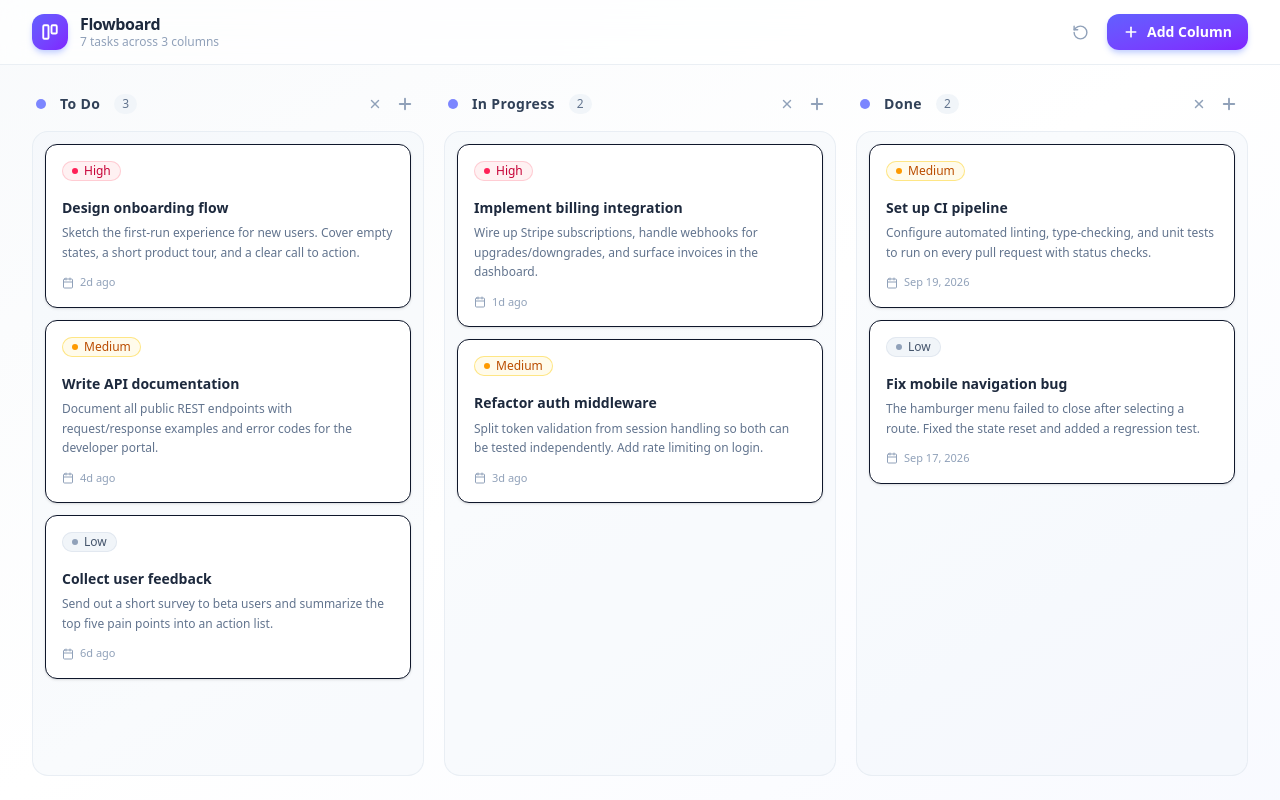
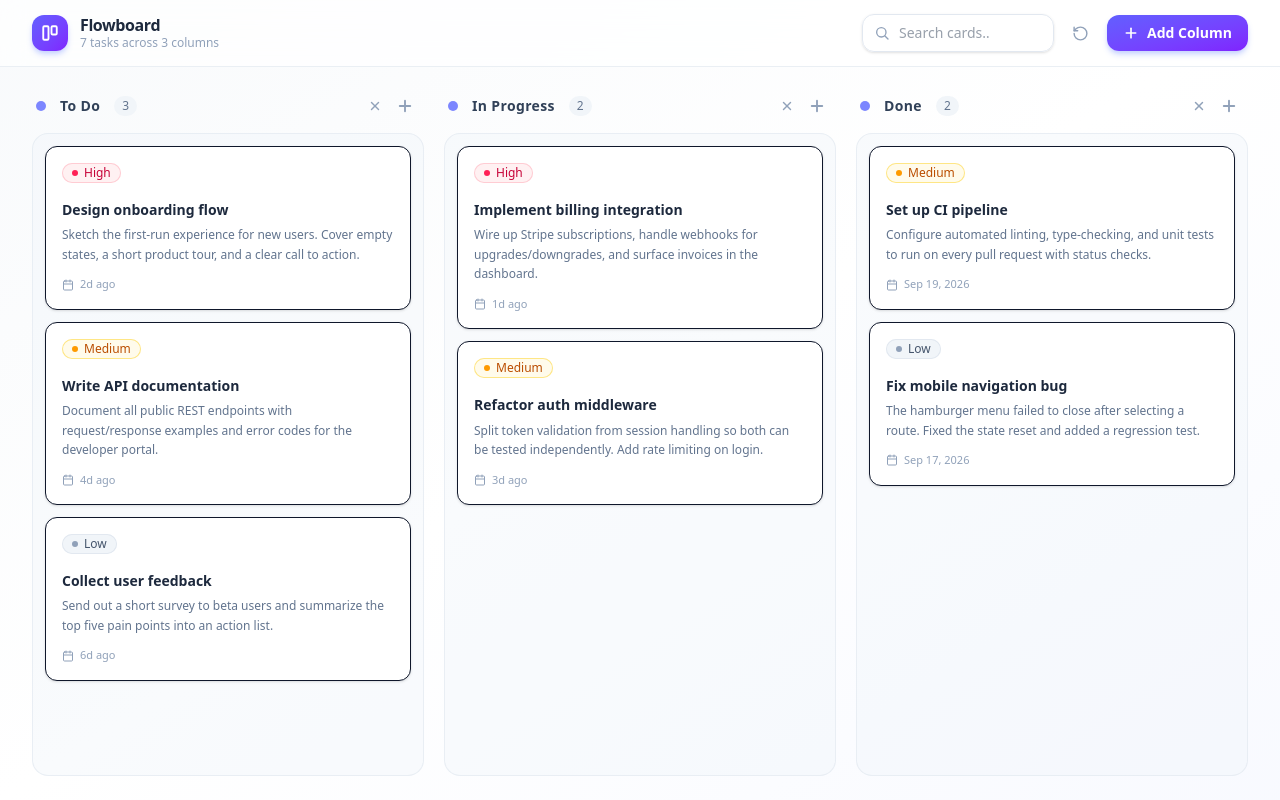
Before and after one commit to devbwoh/task-drop, a React (Vite) app: page / in a window 1280 px wide. Built offline with nearby package versions, Linux system fonts and the light colour scheme.

Commit message:
카드 검색 필터링

```diff
--- a/index.html
+++ b/index.html
@@ -5,7 +5,7 @@
     <link rel="icon" type="image/svg+xml" href="/favicon.svg" />
     <meta name="viewport" content="width=device-width, initial-scale=1.0" />
     <meta name="description" content="Flowboard — a modern, drag-and-drop Kanban board." />
-    <title>Flowboard · Kanban</title>
+    <title>Flowboard</title>
   </head>
   <body>
     <div id="root"></div>
--- a/src/App.tsx
+++ b/src/App.tsx
@@ -53,6 +53,7 @@ export default function App() {
   const [deleteTaskId, setDeleteTaskId] = useState<string | null>(null);
   const [deleteColumnId, setDeleteColumnId] = useState<string | null>(null);
   const [blockedDeleteColumn, setBlockedDeleteColumn] = useState(false);
+  const [searchQuery, setSearchQuery] = useState('');
 
   const sensors = useSensors(
     useSensor(PointerSensor, { activationConstraint: { distance: 6 } }),
@@ -184,6 +185,17 @@ export default function App() {
 
   const totalTasks = board.columns.reduce((n, c) => n + (board.tasksByColumn[c.id]?.length ?? 0), 0);
 
+  // Card search: case-insensitive match against title and description.
+  const query = searchQuery.trim().toLowerCase();
+  function matchesQuery(task: Task): boolean {
+    if (!query) return true;
+    return task.title.toLowerCase().includes(query) || task.description.toLowerCase().includes(query);
+  }
+  const totalMatches = board.columns.reduce(
+    (n, c) => n + (board.tasksByColumn[c.id] ?? []).filter(matchesQuery).length,
+    0,
+  );
+
   return (
     <div className="flex h-screen flex-col bg-gradient-to-br from-slate-50 via-white to-indigo-50/40 text-slate-900">
       {/* Header */}
@@ -207,6 +219,49 @@ export default function App() {
           </div>
 
           <div className="flex items-center gap-2.5">
+            {/* Card search filter */}
+            <div className="relative hidden sm:block">
+              <svg
+                width="16"
+                height="16"
+                viewBox="0 0 24 24"
+                fill="none"
+                stroke="currentColor"
+                strokeWidth="2"
+                strokeLinecap="round"
+                className="pointer-events-none absolute left-3 top-1/2 -translate-y-1/2 text-slate-400"
+              >
+                <circle cx="11" cy="11" r="7" />
+                <line x1="21" y1="21" x2="16.5" y2="16.5" />
+              </svg>
+              <input
+                type="text"
+                value={searchQuery}
+                onChange={(e) => setSearchQuery(e.target.value)}
+                placeholder="Search cards…"
+                aria-label="Search cards"
+                className="w-40 rounded-xl border border-slate-200 bg-white/80 py-2 pl-9 pr-16 text-sm text-slate-700 shadow-sm outline-none transition focus:w-56 focus:border-indigo-300 focus:ring-2 focus:ring-indigo-100 lg:w-48"
+              />
+              {searchQuery && (
+                <div className="absolute right-2 top-1/2 flex -translate-y-1/2 items-center gap-1">
+                  <span className="rounded-full bg-slate-100 px-1.5 py-0.5 text-[10px] font-semibold tabular-nums text-slate-500">
+                    {totalMatches}
+                  </span>
+                  <button
+                    type="button"
+                    onClick={() => setSearchQuery('')}
+                    aria-label="Clear search"
+                    className="rounded-md p-0.5 text-slate-400 transition-colors hover:bg-slate-100 hover:text-slate-600"
+                  >
+                    <svg width="13" height="13" viewBox="0 0 24 24" fill="none" stroke="currentColor" strokeWidth="2.5" strokeLinecap="round">
+                      <line x1="18" y1="6" x2="6" y2="18" />
+                      <line x1="6" y1="6" x2="18" y2="18" />
+                    </svg>
+                  </button>
+                </div>
+              )}
+            </div>
+
             {/* Reset board — low-frequency, demoted to a subtle icon button */}
             <button
               type="button"
@@ -306,18 +361,22 @@ export default function App() {
         >
           <SortableContext items={board.columns.map((c) => c.id)} strategy={horizontalListSortingStrategy}>
             <div className="mx-auto flex h-full max-w-[1600px] gap-5 px-5 py-6 sm:px-8">
-              {board.columns.map((col) => (
+              {board.columns.map((col) => {
+                const colTasks = (board.tasksByColumn[col.id] ?? []).filter(matchesQuery);
+                return (
                   <Column
                     key={col.id}
                     column={col}
-                  tasks={board.tasksByColumn[col.id] ?? []}
+                    tasks={colTasks}
+                    emptyMessage={query ? 'No matching cards' : undefined}
                     onEdit={openEdit}
                     onDelete={requestDeleteTask}
                     onAddClick={() => openCreate(col.id)}
                     onRenameColumn={updateColumn}
                     onDeleteColumn={requestDeleteColumn}
                   />
-              ))}
+                );
+              })}
             </div>
           </SortableContext>
 
--- a/src/components/Column.tsx
+++ b/src/components/Column.tsx
@@ -13,9 +13,10 @@ interface ColumnProps {
   onAddClick: () => void;
   onRenameColumn: (columnId: string, title: string) => void;
   onDeleteColumn: (columnId: string) => void;
+  emptyMessage?: string;
 }
 
-export function Column({ column, tasks, onEdit, onDelete, onAddClick, onRenameColumn, onDeleteColumn }: ColumnProps) {
+export function Column({ column, tasks, onEdit, onDelete, onAddClick, onRenameColumn, onDeleteColumn, emptyMessage = 'Drop tasks here' }: ColumnProps) {
   const { setNodeRef, transform, transition, isDragging, attributes, listeners } = useSortable({
     id: column.id,
     data: { type: 'column' },
@@ -154,7 +155,7 @@ export function Column({ column, tasks, onEdit, onDelete, onAddClick, onRenameCo
 
           {tasks.length === 0 && (
             <div className="flex flex-1 items-center justify-center rounded-xl border-2 border-dashed border-slate-200 py-8 text-xs font-medium text-slate-400">
-              Drop tasks here
+              {emptyMessage}
             </div>
           )}
         </div>
```
Lines whose indentation alone changed are shown as unchanged.
